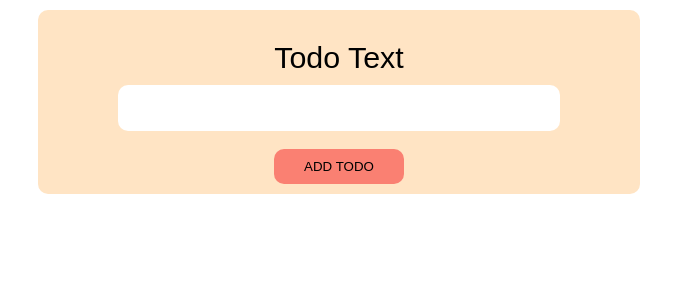
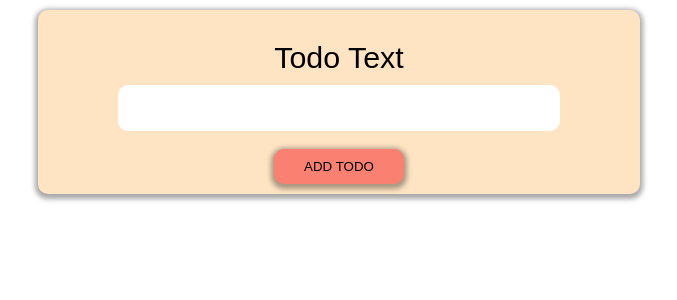
Before and after one commit to Sam44323/react-ts, a React (Create React App) app: page / in a window 1280 px wide. Shown: the top 300 px of the page, without its empty margins (301-978 px from the left). Built offline with nearby package versions, Linux system fonts and the light colour scheme.

Commit message:
Updated the styling

```diff
--- a/src/components/styles/NewTodo.module.css
+++ b/src/components/styles/NewTodo.module.css
@@ -5,6 +5,7 @@
   background-color: bisque;
   padding-bottom: 10px;
   border-radius: 10px;
+  box-shadow: 0px 2px 5px 3px rgba(0, 0, 0, 0.34);
 }
 
 .inputTitle {
@@ -33,6 +34,7 @@
   border: 0px;
   background-color: salmon;
   border-radius: 10px;
+  box-shadow: 0px 2px 5px 3px rgba(0, 0, 0, 0.34);
 }
 
 .formButton:hover {
--- a/src/components/styles/TodoList.module.css
+++ b/src/components/styles/TodoList.module.css
@@ -6,6 +6,7 @@
   text-align: center;
   list-style: none;
   border-radius: 10px;
+  box-shadow: 0px 2px 5px 3px rgba(0, 0, 0, 0.34);
 }
 
 .listText {
@@ -21,6 +22,7 @@
   border: 0px;
   background-color: black;
   color: white;
+  box-shadow: 0px 2px 5px 3px rgba(0, 0, 0, 0.34);
 }
 
 .listButton:hover {
```
